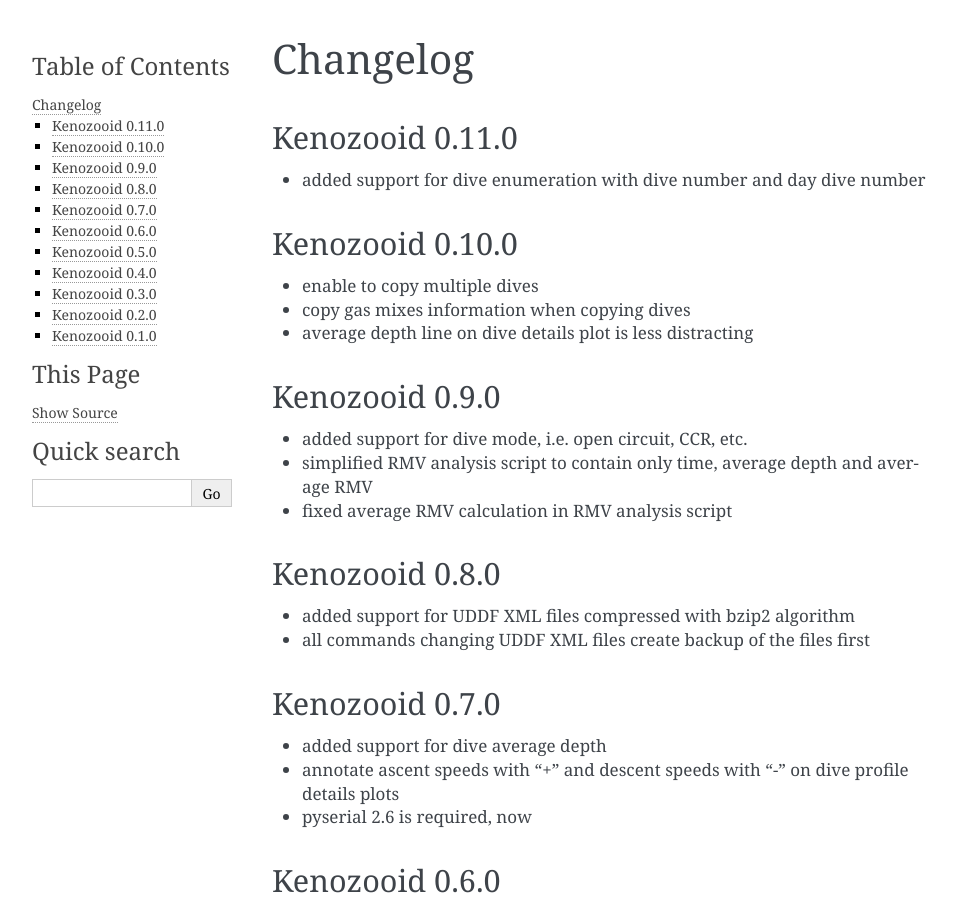
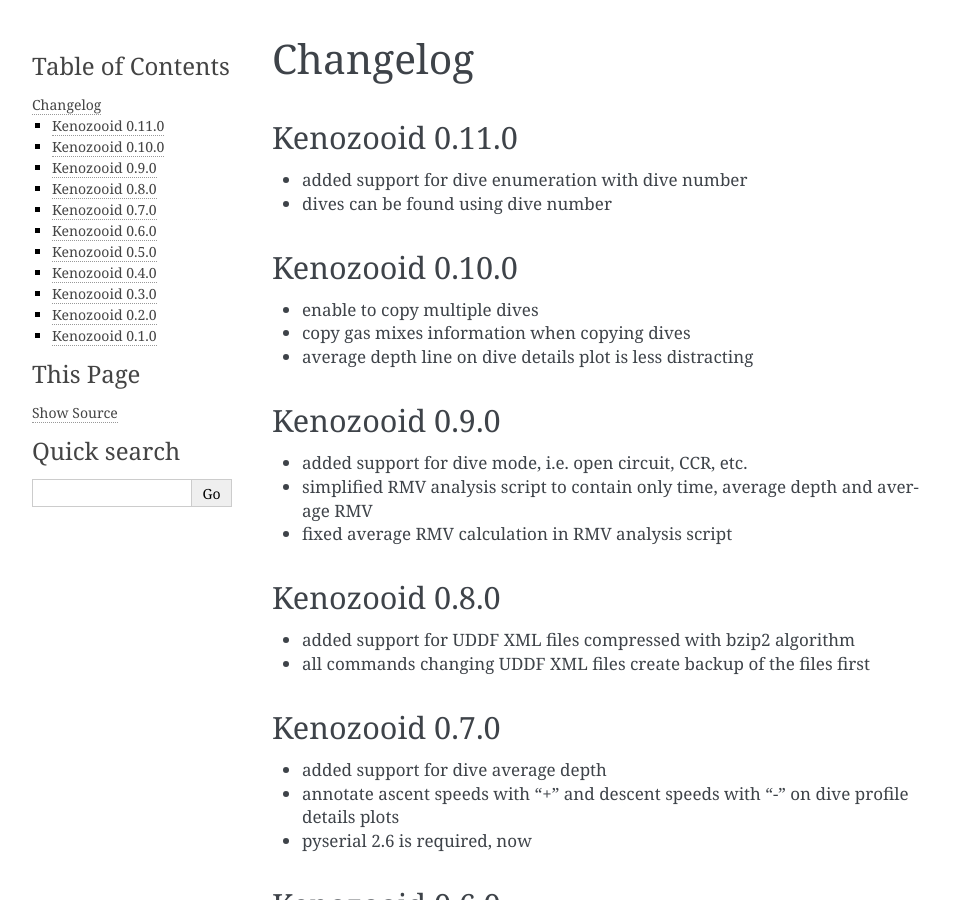
Before and after one commit to gitGNU/gnu_kenozooid, a Sphinx documentation site: the page built from doc/user/changelog.rst, in a window 1280 px wide and 900 px high. Shown: the whole window, without its empty margins (148-1105 px from the left). Built offline with Sphinx 7.4.7, drawn with Linux system fonts in a browser that asks for light colours.

Commit message:
- fixed changelog for ver. 0.11.0

```diff
--- a/doc/user/changelog.rst
+++ b/doc/user/changelog.rst
@@ -2,7 +2,8 @@ Changelog
 =========
 Kenozooid 0.11.0
 ----------------
-- added support for dive enumeration with dive number and day dive number
+- added support for dive enumeration with dive number
+- dives can be found using dive number
 
 Kenozooid 0.10.0
 ----------------
```
